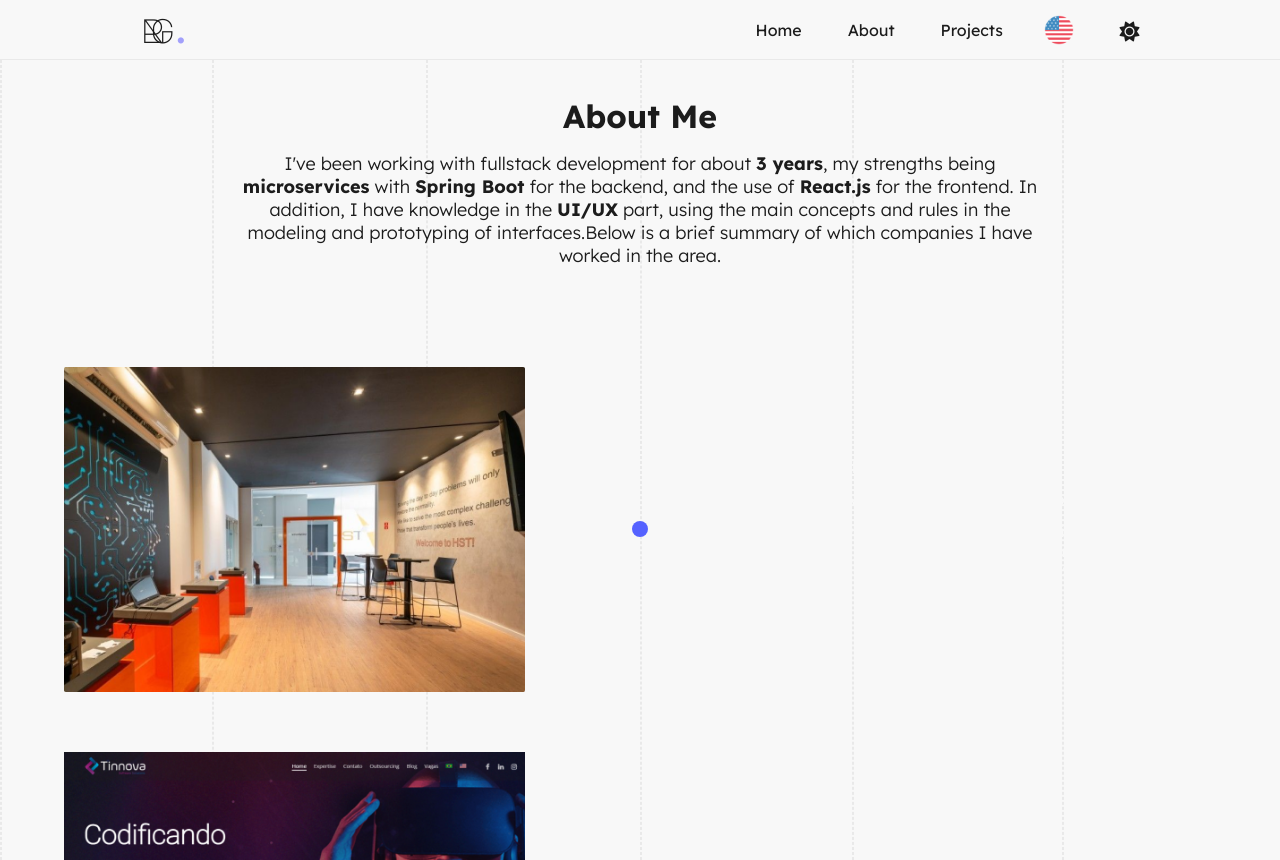
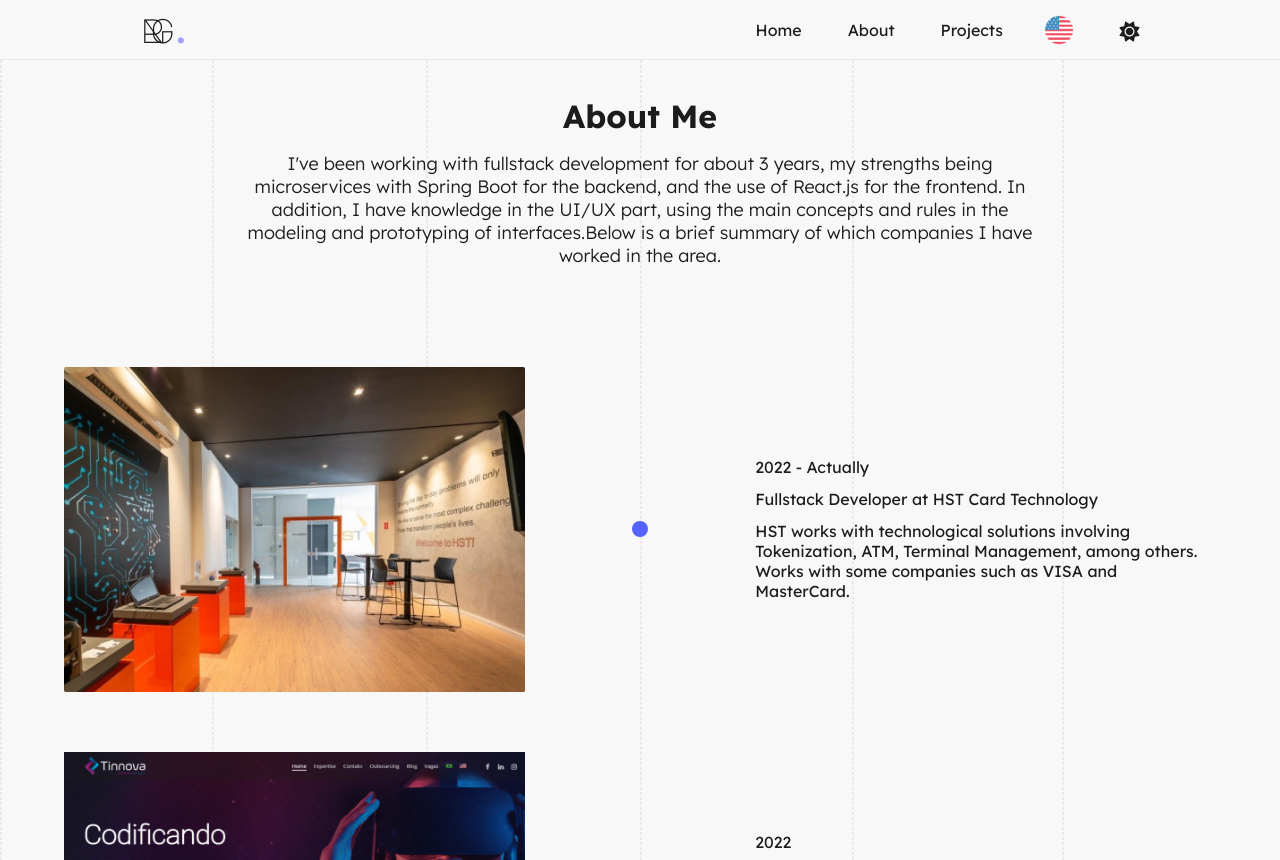
Before and after one commit to rodrigoge/rodrigoge.dev, a React (Vite) app: page /about in a window 1280 px wide. Built offline with nearby package versions, Linux system fonts and the light colour scheme.

Commit message:
feat: adding translations in about and project pages

```diff
--- a/src/components/Card/styles.scss
+++ b/src/components/Card/styles.scss
@@ -26,44 +26,10 @@
     display: flex;
     flex-direction: column;
     justify-content: center;
-    color: $white;
+    color: var(--text-color);
     gap: 12px;
   }
 }
-
-// @media screen and (min-width: 951px) and (max-width: 1250px) {
-//   .card-container {
-//     display: flex;
-//     flex-direction: row;
-//     justify-content: space-between;
-//     align-items: center;
-//     width: 90%;
-//     padding: 30px 0;
-
-//     img {
-//       width: 40%;
-//     }
-
-//     .pointer {
-//       width: 16px;
-//       height: 16px;
-//       background-color: $blue;
-//       border-radius: 100%;
-//       z-index: 10;
-//     }
-
-//     .content-job {
-//       width: 40%;
-//       display: flex;
-//       flex-direction: column;
-//       justify-content: center;
-//       color: $white;
-//       gap: 12px;
-//     }
-//   }
-// }
-
-@media screen and (min-width: 601px) and (max-width: 950px) {}
 
 @media screen and (min-width: 0px) and (max-width: 600px) {
   .card-container {
@@ -87,7 +53,7 @@
       display: flex;
       flex-direction: column;
       justify-content: center;
-      color: $white;
+      color: var(--text-color);
       gap: 12px;
     }
   }
--- a/src/i18n/locales/en-us.ts
+++ b/src/i18n/locales/en-us.ts
@@ -15,6 +15,25 @@
             heroYears: '3 years',
             heroJob: 'as a fullstack developer',
             heroTag: 'Microservices'
+        },
+        about: {
+            aboutTitle: 'About Me',
+            aboutSubtitle: `I've been working with fullstack development for about 3 years, my strengths being microservices with Spring Boot for the backend,
+            and the use of React.js for the frontend. In addition, I have knowledge in the UI/UX part, using the main concepts and rules in
+            the modeling and prototyping of interfaces.Below is a brief summary of which companies I have worked in the area.`,
+            aboutFirstJobYear: '2022 - Actually',
+            aboutFirstJobOffice: 'Fullstack Developer at HST Card Technology',
+            aboutFirstJobDescription: 'HST works with technological solutions involving Tokenization, ATM, Terminal Management, among others. Works with some companies such as VISA and MasterCard.',
+            aboutSecondJobYear: '2022',
+            aboutSecondJobOffice: 'Fullstack Developer Jr. at Tinnova Software Solutions',
+            aboutSecondJobDescription: 'Tinnova works with the development of technological solutions for major brands, such as UOL, PagSeguro, Embraer, Pirelli, among others.',
+            aboutThirdJobYear: '2020 - 2021',
+            aboutThirdJobOffice: 'Fullstack Developer Jr. at B2ML Sistemas',
+            aboutThirdJobDescription: 'B2ML develops solutions working with clients such as Automalógica, UNIFEI, KeePlay, among others.',
+        },
+        project: {
+            projectTitle: 'Projects',
+            projectDescription: 'Oops.. Page under construction'
         }
     }
 }
--- a/src/i18n/locales/pt-br.ts
+++ b/src/i18n/locales/pt-br.ts
@@ -15,6 +15,25 @@
             heroYears: '3 anos',
             heroJob: 'como desenvolvedor fullstack',
             heroTag: 'Microserviços'
+        },
+        about: {
+            aboutTitle: 'Sobre Mim',
+            aboutSubtitle: `Trabalho com desenvolvimento fullstack há cerca de 3 anos, meus pontos fortes são microsserviços com Spring Boot para backend,
+            e o uso de React.js para o frontend. Além disso, possuo conhecimento na parte de UI/UX, utilizando os principais conceitos e regras em
+            a modelagem e prototipagem de interfaces. Abaixo segue um breve resumo de quais empresas já trabalhei na área.`,
+            aboutFirstJobYear: '2022 - Atualmente',
+            aboutFirstJobOffice: 'Desenvolvedor Fullstack na HST Card Technology',
+            aboutFirstJobDescription: 'A HST trabalha com soluções tecnológicas envolvendo Tokenização, ATM, Terminal Management, entre outras. Trabalha com algumas empresas como VISA e MasterCard.',
+            aboutSecondJobYear: '2022',
+            aboutSecondJobOffice: 'Desenvolvedor Fullstack Jr. na Tinnova Software Solutions',
+            aboutSecondJobDescription: 'A Tinnova trabalha com o desenvolvimento de soluções tecnológicas para grandes marcas, como UOL, PagSeguro, Embraer, Pirelli, entre outras.',
+            aboutThirdJobYear: '2020 - 2021',
+            aboutThirdJobOffice: 'Desenvolvedor Fullstack Jr. na B2ML Sistemas',
+            aboutThirdJobDescription: 'A B2ML desenvolve soluções trabalhando com clientes como Automalógica, UNIFEI, KeePlay, entre outros.',
+        },
+        project: {
+            projectTitle: 'Projetos',
+            projectDescription: 'Oooops.. Página em construção'
         }
     }
 }
--- a/src/pages/About/index.tsx
+++ b/src/pages/About/index.tsx
@@ -5,43 +5,42 @@
 import hstImage from '../../assets/hst-image.png';
 import b2mlImage from '../../assets/b2ml-image.png';
 import tinnovaImage from '../../assets/tinnova-image.png';
+import { useTranslation } from 'react-i18next';
 
 export default function About() {
+  const { t } = useTranslation();
+
   return (
     <>
       <Header />
       <div className="about-container">
         <div className="content-container">
-          <h1 className='drop-in-1ms'>About Me</h1>
+          <h1 className='drop-in-1ms'>{t('about.aboutTitle')}</h1>
           <h2 className='drop-in-1200ms'>
-            I've been working with fullstack development for about <b>3 years</b>,
-            my strengths being <b>microservices</b> with <b>Spring Boot</b> for the backend,
-            and the use of <b>React.js</b> for the frontend. In addition, I have knowledge in the <b>UI/UX</b> part,
-            using the main concepts and rules in the
-            modeling and prototyping of interfaces.Below is a brief summary of which companies I have worked in the area.
+            {t('about.aboutSubtitle')}
           </h2>
         </div>
         <div className="timeline-container">
           <span className='line drop-in-1ms'></span>
           <Card
             img={hstImage}
-            titleJob='2022 - Actually'
-            officeJob='Fullstack Developer at HST Card Technology'
-            descriptionJob='HST works with technological solutions involving Tokenization, ATM, Terminal Management, among others. Works with some companies such as VISA and MasterCard.'
+            titleJob={t('about.aboutFirstJobYear').toString()}
+            officeJob={t('about.aboutFirstJobOffice').toString()}
+            descriptionJob={t('about.aboutFirstJobDescription').toString()}
           />
 
           <Card
             img={tinnovaImage}
-            titleJob='2022'
-            officeJob='Fullstack Developer Jr. at Tinnova Software Solutions'
-            descriptionJob='Tinnova works with the development of technological solutions for major brands, such as UOL, PagSeguro, Embraer, Pirelli, among others.'
+            titleJob={t('about.aboutSecondJobYear').toString()}
+            officeJob={t('about.aboutSecondJobOffice').toString()}
+            descriptionJob={t('about.aboutSecondJobDescription').toString()}
           />
 
           <Card
             img={b2mlImage}
-            titleJob='2020 - 2021'
-            officeJob='Fullstack Developer Jr. at B2ML Sistemas'
-            descriptionJob='B2ML develops solutions working with clients such as Automalógica, UNIFEI, KeePlay, among others.'
+            titleJob={t('about.aboutThirdJobYear').toString()}
+            officeJob={t('about.aboutThirdJobOffice').toString()}
+            descriptionJob={t('about.aboutThirdJobDescription').toString()}
           />
         </div>
       </div>
--- a/src/pages/Projects/index.tsx
+++ b/src/pages/Projects/index.tsx
@@ -3,15 +3,18 @@
 import './styles.scss';
 import Lottie from 'lottie-react';
 import error404Animation from '../../assets/404-error-animation.json';
+import { useTranslation } from 'react-i18next';
 
 export default function Projects() {
+  const { t } = useTranslation();
+
   return (
     <>
       <Header />
       <div className="project-container">
         <div className="content-container">
-          <h1 className='drop-in-1ms'>Projects</h1>
-          <h2 className='drop-in-1200ms'>Oooops.. Página em construção</h2>
+          <h1 className='drop-in-1ms'>{t('project.projectTitle')}</h1>
+          <h2 className='drop-in-1200ms'>{t('project.projectDescription')}</h2>
         </div>
         <div className='content-animation drop-in-1500ms'>
           <Lottie
```
